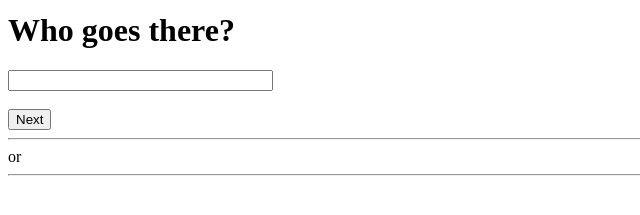
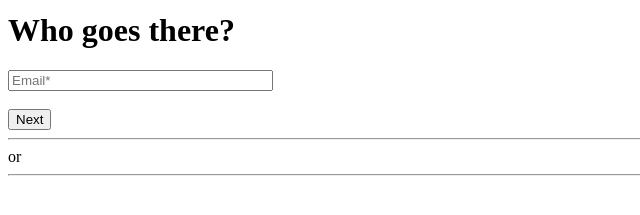
Before and after one commit to abigaelwambui/Bravo_backmarket, a plain HTML site: page index.html in a window 1280 px wide. Shown: the part 123-338 px from the top of the page, 0-640 px from the left. Drawn offline with Linux system fonts and the light colour scheme.

Commit message:
Updated email

```diff
--- a/index.html
+++ b/index.html
@@ -15,7 +15,7 @@
         <h1 class="heading-3">Who goes there?</h1>
     </div>
     <div class="input">
-        <input type="email" id="email" aria-placeholder="Email" pattern=".+@example\.com" size="30" required />
+        <input name="email" id="email" type="email" autocomplete="off" size="30" placeholder="Email*" />
     </div>
     <div class="next">
         <br>
```
